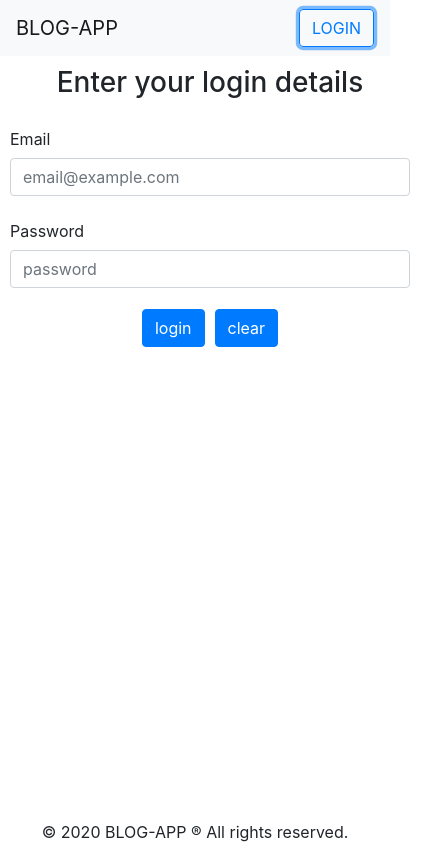
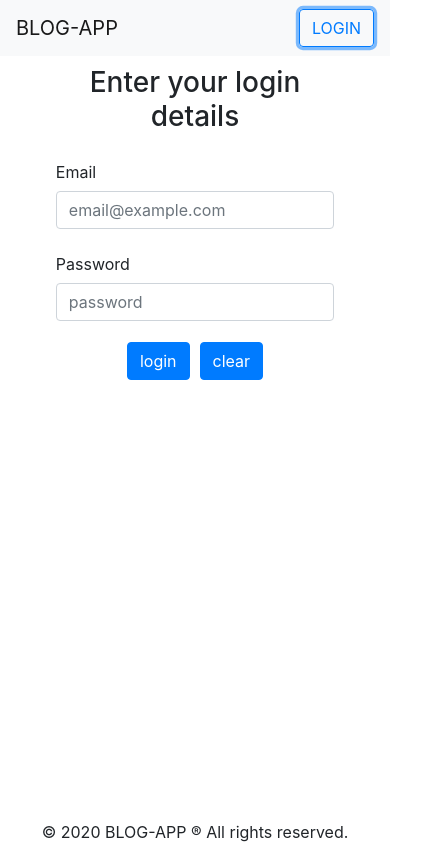
Before and after one commit to Yauhen-Seliukou/blog-app, a React (Create React App) app: page / in a window 390 px wide. Both pictures are taken after a click on the button "LOGIN". Shown: the whole page, 425 px wide, since content can reach past the window. Built offline with nearby package versions, Linux system fonts and the light colour scheme.

Commit message:
fix layout application for mobile

```diff
--- a/src/App.scss
+++ b/src/App.scss
@@ -42,6 +42,7 @@
   height: 100%;
   display: flex;
   flex-direction: column;
+  min-width: 320px;
 }
 
 .content {
--- a/src/components/BtnLogInOut.jsx
+++ b/src/components/BtnLogInOut.jsx
@@ -9,13 +9,14 @@ function BtnLogInOut() {
     const page = useSelector(state => state.dataUser.page);
     const history = useHistory();
     const dispatch = useDispatch();
+    history.push(page);
+
     function handleClick() {
         if (textBtn === 'LOGOUT') {
             dispatch(logout());
             localStorage.clear();
         } else dispatch(login());
     }
-    history.push(page);
 
     return (
         <Button variant="outline-primary" onClick={handleClick}>
--- a/src/components/Card.jsx
+++ b/src/components/Card.jsx
@@ -12,7 +12,8 @@ function BlogCard(props) {
         author,
         postID,
         text,
-        theme} = props.post;
+        theme
+    } = props.post;
 
     const [modalShow, setModalShow] = React.useState(false);
     const options = { weekday: 'long', year: 'numeric', month: 'long', day: 'numeric' };
@@ -40,7 +41,7 @@ function BlogCard(props) {
                     <Card.Text>{text}</Card.Text>
                     <footer className="blockquote-footer">
                         <span className="date-card">{new Intl.DateTimeFormat('en-US', options).format(new Date(date))}</span><br />
-                        author: {author}
+                        <span>author: {author}</span>
                     </footer>
                    {isLogin ?
                    <div className="buttonPosition">
--- a/src/components/InfoUser.scss
+++ b/src/components/InfoUser.scss
@@ -2,3 +2,9 @@
     margin-right: 10px;
     font-size: 1.1em;
 }
+
+@media (max-width: 420px) {
+    .info-user {
+        display: none;
+    }
+}
--- a/src/components/WindowCreateOrChangeCard.jsx
+++ b/src/components/WindowCreateOrChangeCard.jsx
@@ -56,18 +56,18 @@ function WindowCreateOrChangeCard(props) {
             aria-labelledby="contained-modal-title-vcenter"
             centered
         >
+            <form onSubmit={handleSave}>
                 <Modal.Header closeButton>
-                <textarea className="themePost" placeholder="Theme">{theme}</textarea>
+                    <textarea className="themePost" placeholder="Theme" required>{theme}</textarea>
                 </Modal.Header>
                 <Modal.Body>
-                <form>
-                    <textarea className="titlePost" placeholder="Title">{title}</textarea>
-                    <textarea className="bodyPost" placeholder="Text">{text}</textarea>
-                </form>
+                    <textarea className="titlePost" placeholder="Title" required>{title}</textarea>
+                    <textarea className="bodyPost" placeholder="Text" required>{text}</textarea>
                 </Modal.Body>
                 <Modal.Footer>
-                <Button onClick={handleSave}>Save</Button>
+                    <Button type="onSubmit">Save</Button>
                 </Modal.Footer>
+            </form>
         </Modal>
     );
 }
--- a/src/components/footer/Footer.jsx
+++ b/src/components/footer/Footer.jsx
@@ -1,7 +1,5 @@
 import React from 'react';
-import {
-    Nav
-} from 'react-bootstrap';
+import { Nav } from 'react-bootstrap';
 import './Footer.scss'
 
 function Footer() {
--- a/src/components/header/Header.jsx
+++ b/src/components/header/Header.jsx
@@ -1,6 +1,6 @@
 import React from "react";
 import { useSelector } from "react-redux";
-import { Navbar, Nav } from "react-bootstrap";
+import { Navbar, Nav, Col } from "react-bootstrap";
 import BtnLogInOut from "../BtnLogInOut";
 import InfoUser from "../InfoUser";
 import WindowCreateOrChangeCard from "../WindowCreateOrChangeCard";
--- a/src/pages/Home.scss
+++ b/src/pages/Home.scss
@@ -2,4 +2,6 @@
 
 ul {
     list-style: none;
+    margin: 0;
+    padding: 0;
 }
--- a/src/pages/Login.jsx
+++ b/src/pages/Login.jsx
@@ -1,6 +1,6 @@
 import React from 'react';
 import { useHistory } from "react-router-dom";
-import { Form, Col, Row, Button, Nav } from 'react-bootstrap';
+import { Form, Col, Row, Button, Nav, Container } from 'react-bootstrap';
 import { useSelector, useDispatch} from "react-redux";
 import fetchQuote from "../store/reducers/fetchQuote";
 import './Login.scss';
@@ -27,7 +27,9 @@ function Login() {
     }
 
     return (
-        <div className="content-form">
+        <Container>
+        <Row className="justify-content-center">
+        <Col xl="5" lg="6" md="9" sm="11" xs="10">
             <h3 className="title-form">Enter your login details</h3>
             <Form onSubmit={handleSubmit}>
                 <Form.Group as={Row} controlId="formPlaintextEmail">
@@ -35,7 +37,7 @@ function Login() {
                     Email
                     </Form.Label>
                     <Col sm="9">
-                    <Form.Control type="email"  placeholder="email@example.com" />
+                    <Form.Control type="email"  placeholder="email@example.com" required />
                     </Col>
                 </Form.Group>
 
@@ -44,7 +46,7 @@ function Login() {
                     Password
                     </Form.Label>
                     <Col sm="9">
-                    <Form.Control type="password" placeholder="password" />
+                    <Form.Control type="password" placeholder="password" required />
                     </Col>
                 </Form.Group>
 
@@ -55,7 +57,9 @@ function Login() {
                     <Button onClick={handleClickClear}className="buttonForm" type="button">clear</Button>
                 </Nav>
             </Form>
-        </div>
+        </Col>
+        </Row>
+        </Container>
     );
 }
 
--- a/src/pages/Login.scss
+++ b/src/pages/Login.scss
@@ -1,9 +1,4 @@
 @import "~bootstrap/scss/bootstrap";
-
-.content-form {
-    width: 400px;
-    margin: 0 auto;
-}
 
 .buttonForm {
     margin: 5px;
```
Lines whose indentation alone changed are shown as unchanged.
